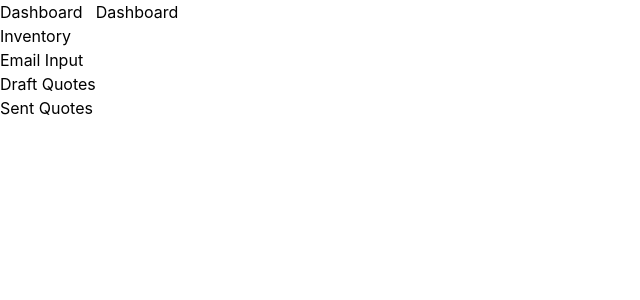
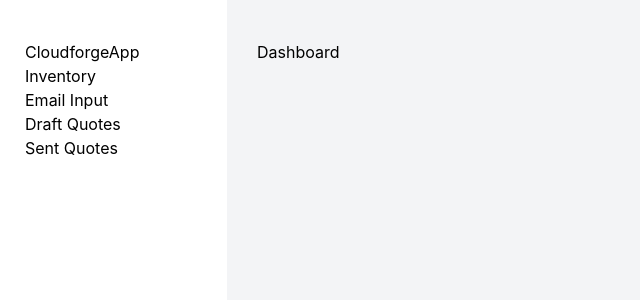
Before and after one commit to Dunridge/cloudforge-app, a React (Create React App) app: page / in a window 1280 px wide. Shown: the top 300 px of the page, without its empty margins (0-640 px from the left). Built offline with nearby package versions, Linux system fonts and the light colour scheme.

Commit message:
add-ui. add routing

```diff
--- a/src/App.tsx
+++ b/src/App.tsx
@@ -9,15 +9,17 @@ import SentQuotes from './components/SentQuotes';
 function App() {
   return (
     <Router>
-      <div className='app flex'>
-        <Sidebar/>
-        <Routes>
-          <Route path="/" element={<Dashboard/>} />
-          <Route path="/inventory" element={<Inventory/>} />
-          <Route path="/email-input" element={<EmailInput/>} />
-          <Route path="/draft-quotes" element={<DraftQuotes/>} />
-          <Route path="/sent-quotes" element={<SentQuotes/>} />
-        </Routes>
+      <div className='app flex bg-gray-100 h-screen'>
+        <Sidebar />
+        <div className='pt-[40px] pl-[30px]'>
+          <Routes>
+            <Route path="/" element={<Dashboard />} />
+            <Route path="/inventory" element={<Inventory />} />
+            <Route path="/email-input" element={<EmailInput />} />
+            <Route path="/draft-quotes" element={<DraftQuotes />} />
+            <Route path="/sent-quotes" element={<SentQuotes />} />
+          </Routes>
+        </div>
       </div>
     </Router>
   );
--- a/src/components/Sidebar.tsx
+++ b/src/components/Sidebar.tsx
@@ -1,11 +1,18 @@
+import { Link } from "react-router-dom";
 import { sidebarOptions } from "../utils/data/sidebarOptions";
 import SidebarOption from "./SidebarOption";
 
 export default function Sidebar() {
 
     return (
-        <div className="flex flex-col">
-            { sidebarOptions.map((option) => <SidebarOption key={option.name} name={option.name} path={option.path} />) }
+        <div className="w-[227px] py-[40px] px-[25px] flex flex-col bg-white">
+            <Link to={'/'}>
+                <div>CloudforgeApp</div>
+            </Link>
+
+            <div>
+                {sidebarOptions.map((option) => <SidebarOption key={option.name} name={option.name} path={option.path} />)}
+            </div>
         </div>
     )
 }
--- a/src/utils/data/sidebarOptions.ts
+++ b/src/utils/data/sidebarOptions.ts
@@ -1,10 +1,6 @@
 import { ISidebarOption } from "../interfaces/ISidebarOption";
 
 export const sidebarOptions: ISidebarOption[] = [
-    {
-        name: 'Dashboard',
-        path: '/'
-    },
     {
         name: 'Inventory',
         path: '/inventory'
```
